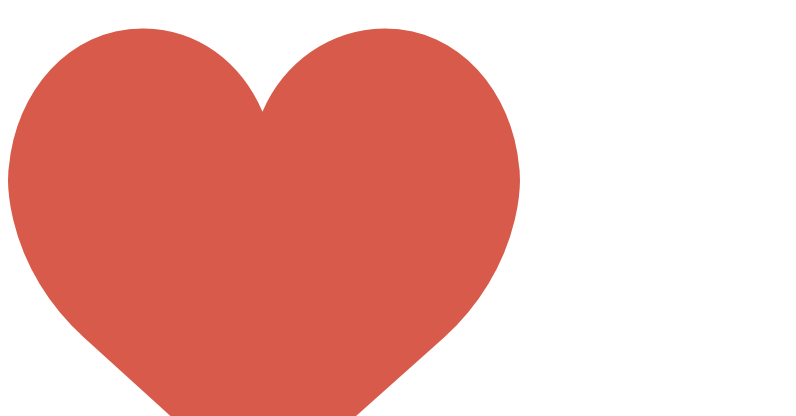
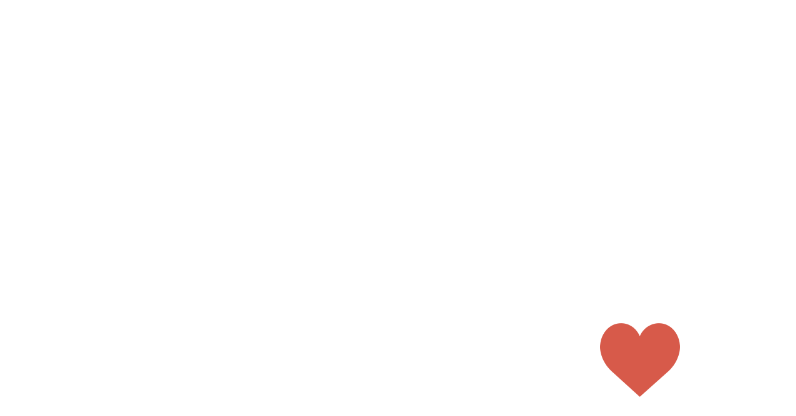
Before and after one commit to anoukmae/new_project, a plain HTML site: page index.html in a window 1280 px wide. Shown: the top 416 px of the page, without its empty margins (0-796 px from the left). Drawn offline with Linux system fonts and the light colour scheme.

Commit message:
basic styling center aligned elements

```diff
--- a/index.html
+++ b/index.html
@@ -3,10 +3,13 @@
 <!DOCTYPE html>
 <html>
 <head>
+	<link rel="stylesheet" type="text/css" href="style.css">
 	<title></title>
 </head>
 <body>
-	<img src="heart.png">
-	<h1>Coming soon</h1>
+	<div id="container">
+		<img id="logo" src="heart.png">
+		<h1>Coming soon</h1>
+	</div>
 </body>
 </html>
--- /dev/null
+++ b/style.css
@@ -0,0 +1,17 @@
+body {
+	margin: 0;
+	font-family: Helvetica;
+}
+
+#container {
+	display: flex;
+	align-items: center;
+	justify-content: center;
+	height: 100vh;
+	flex-direction: column;
+}
+
+#logo {
+	height: 80px;
+	width: 80px;
+}
```
